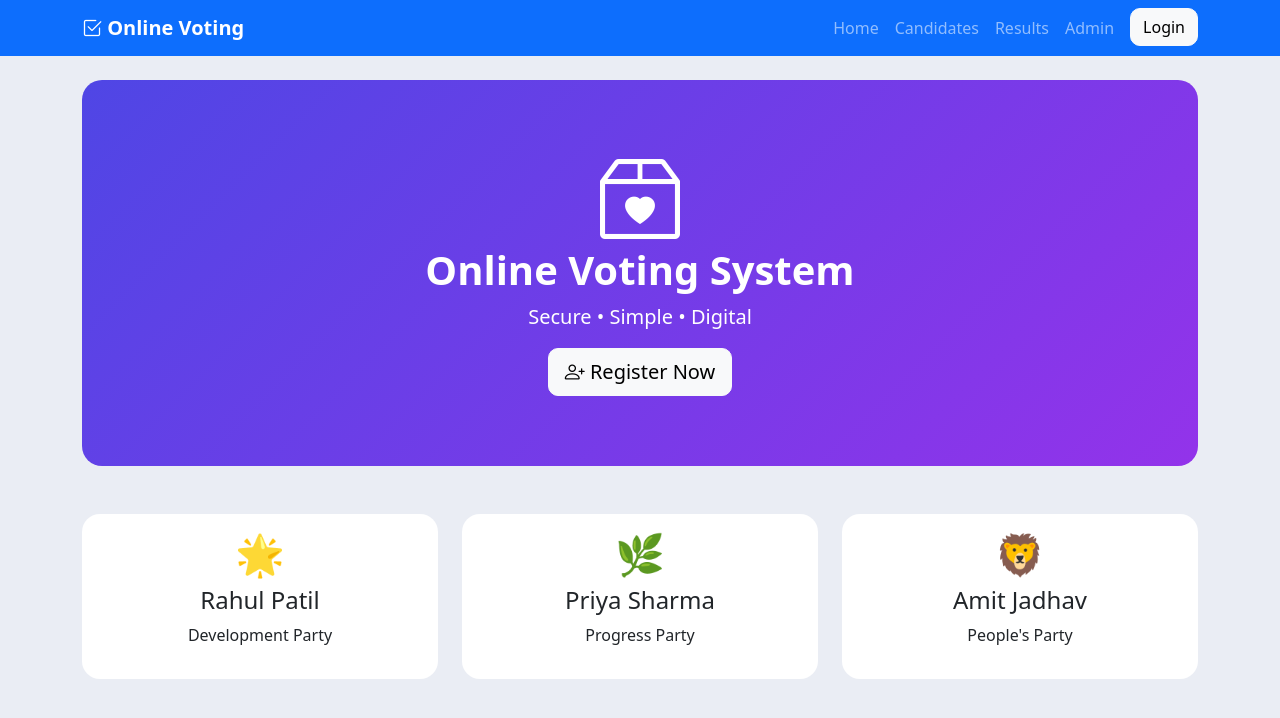
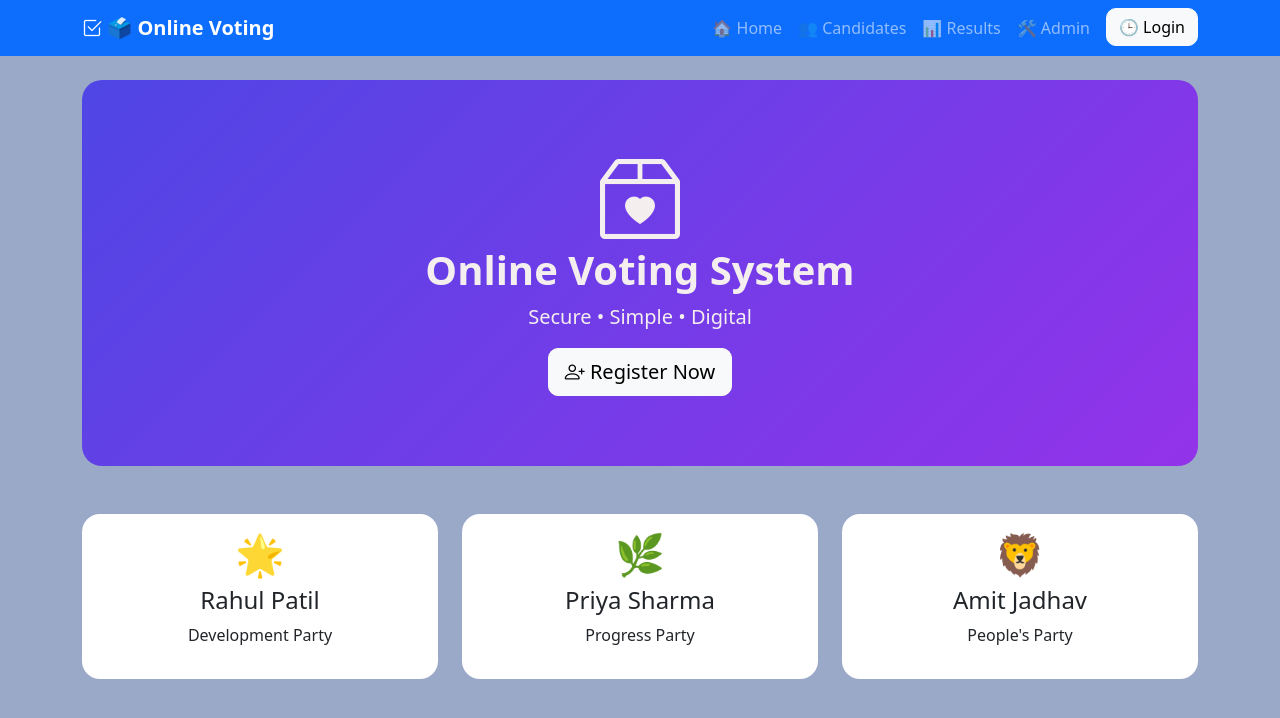
Before and after one commit to krishna002418/Linkkiwi-Trainning, a Flask app: page / in a window 1280 px wide. Shown: the top 718 px of the page. Run offline with Flask 3, Linux system fonts and the light colour scheme; data comes from the database, SQL or seed files in the repository.

Commit message:
python project

```diff
--- a/Static/style.css
+++ b/Static/style.css
@@ -1,9 +1,9 @@
 body {
-    background: #eaedf4;
+    background: #9ba9c9;
 }
 .hero {
     padding: 70px 20px;
-    color: white;
+    color: rgb(244, 238, 238);
     border-radius: 20px;
 
     background:
--- a/templates/base.html
+++ b/templates/base.html
@@ -1,10 +1,7 @@
 <!DOCTYPE html>
 <html lang="en">
-
 <head>
-
     <meta charset="UTF-8">
-
     <meta
         name="viewport"
         content="width=device-width, initial-scale=1"
@@ -48,7 +45,7 @@
 
             <i class="bi bi-check2-square"></i>
 
-            Online Voting
+            🗳️ Online Voting
 
         </a>
 
@@ -77,7 +74,7 @@
                         href="{{ url_for('home') }}"
                     >
 
-                        Home
+                        🏠 Home
 
                     </a>
 
@@ -90,7 +87,7 @@
                         href="{{ url_for('candidates') }}"
                     >
 
-                        Candidates
+                        👥 Candidates
 
                     </a>
 
@@ -103,7 +100,7 @@
                         href="{{ url_for('results') }}"
                     >
 
-                        Results
+                        📊 Results
 
                     </a>
 
@@ -116,7 +113,7 @@
                         href="{{ url_for('admin') }}"
                     >
 
-                        Admin
+                        🛠️ Admin
 
                     </a>
 
@@ -131,7 +128,7 @@
                         href="{{ url_for('logout') }}"
                     >
 
-                        Logout
+                        🚪 Logout
 
                     </a>
 
@@ -146,7 +143,7 @@
                         href="{{ url_for('login') }}"
                     >
 
-                        Login
+                        🕒 Login
 
                     </a>
 
```
